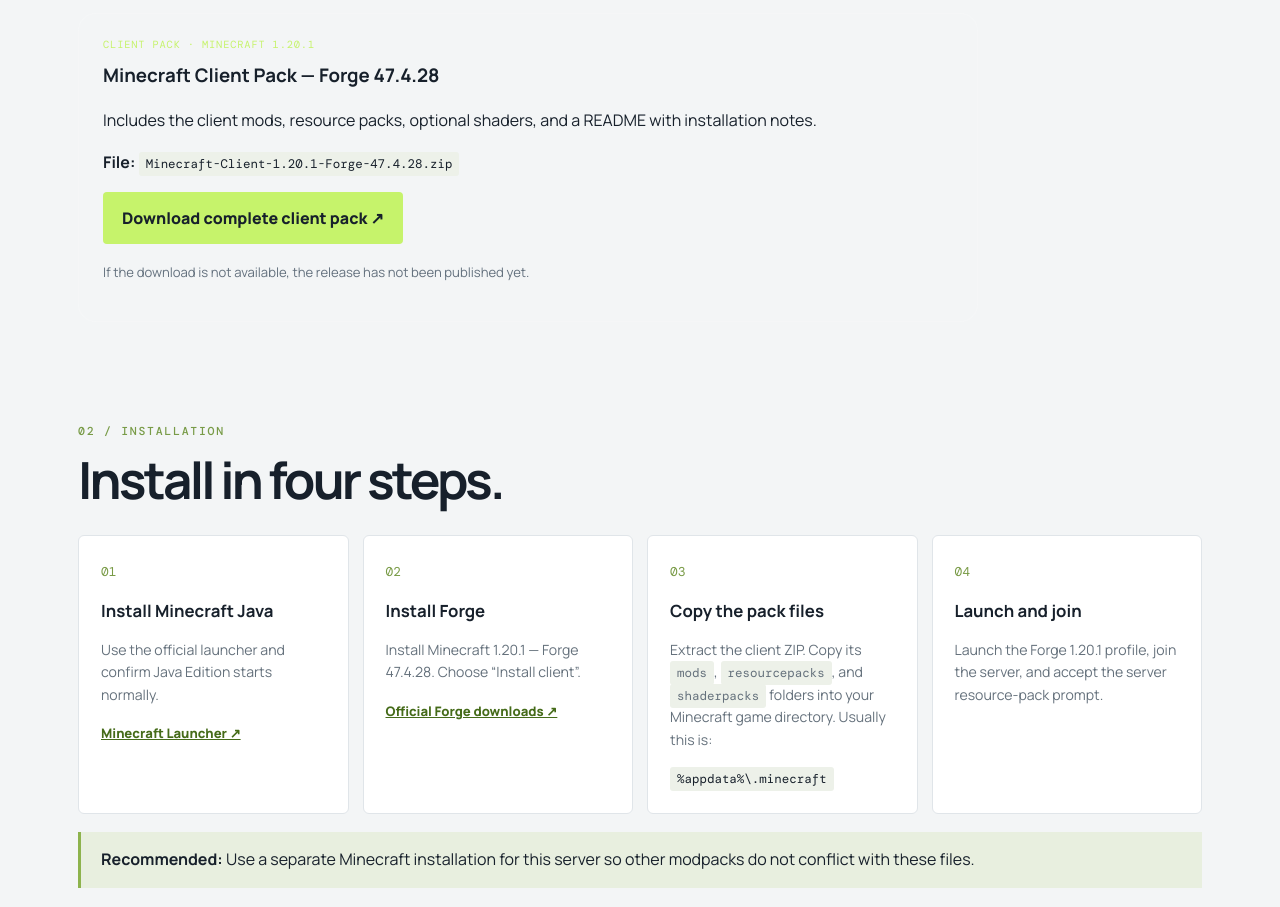
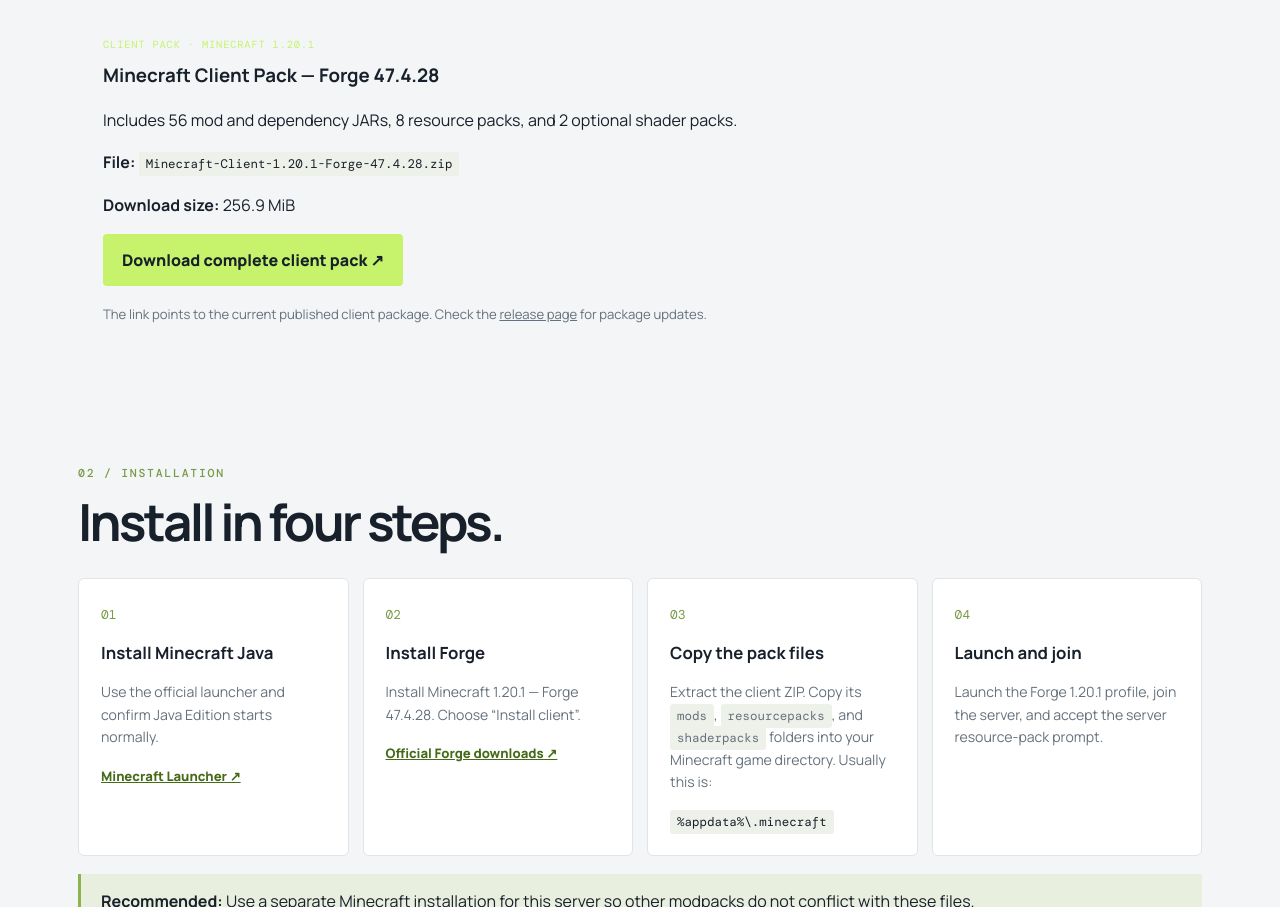
Before and after one commit to hunterbloxham5-star/MC-server, a plain HTML site: page index.html in a window 1280 px wide. Shown: the part 1019-1926 px from the top of the page. Drawn offline with nearby package versions, Linux system fonts and the light colour scheme.

Commit message:
Refresh player site with current client pack details

```diff
--- a/index.html
+++ b/index.html
@@ -29,10 +29,11 @@
   <div class="pack-card">
     <div class="tag">CLIENT PACK · MINECRAFT 1.20.1</div>
     <h3>Minecraft Client Pack — Forge 47.4.28</h3>
-    <p>Includes the client mods, resource packs, optional shaders, and a README with installation notes.</p>
+    <p>Includes 56 mod and dependency JARs, 8 resource packs, and 2 optional shader packs.</p>
     <p><b>File:</b> <code>Minecraft-Client-1.20.1-Forge-47.4.28.zip</code></p>
+    <p><b>Download size:</b> 256.9 MiB</p>
     <p><a class="primary" href="https://github.com/hunterbloxham5-star/MC-server/releases/download/client-pack-1.20.1-forge-47.4.28/Minecraft-Client-1.20.1-Forge-47.4.28.zip">Download complete client pack ↗</a></p>
-    <p class="muted">If the download is not available, the release has not been published yet.</p>
+    <p class="muted">The link points to the current published client package. Check the <a href="https://github.com/hunterbloxham5-star/MC-server/releases/tag/client-pack-1.20.1-forge-47.4.28">release page</a> for package updates.</p>
   </div>
 </section>
 
```
